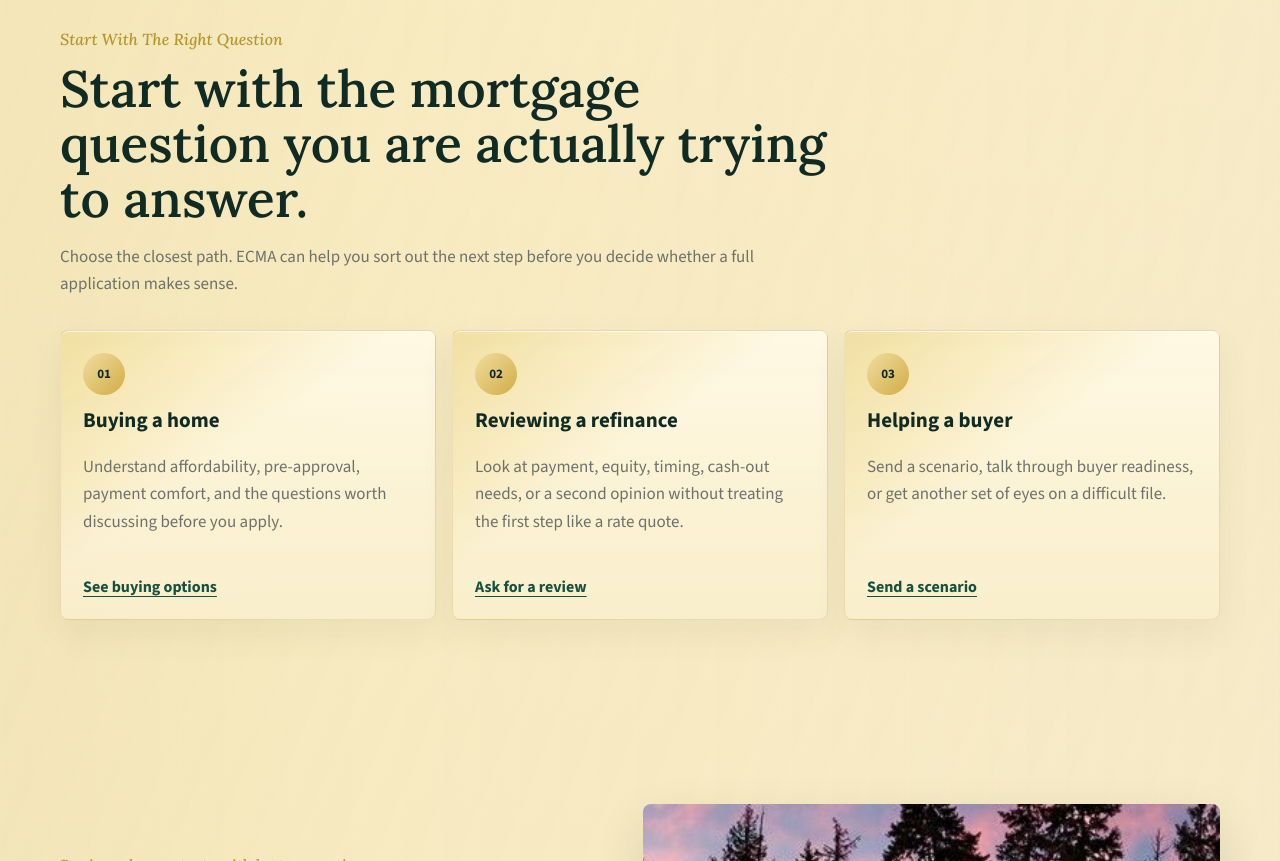
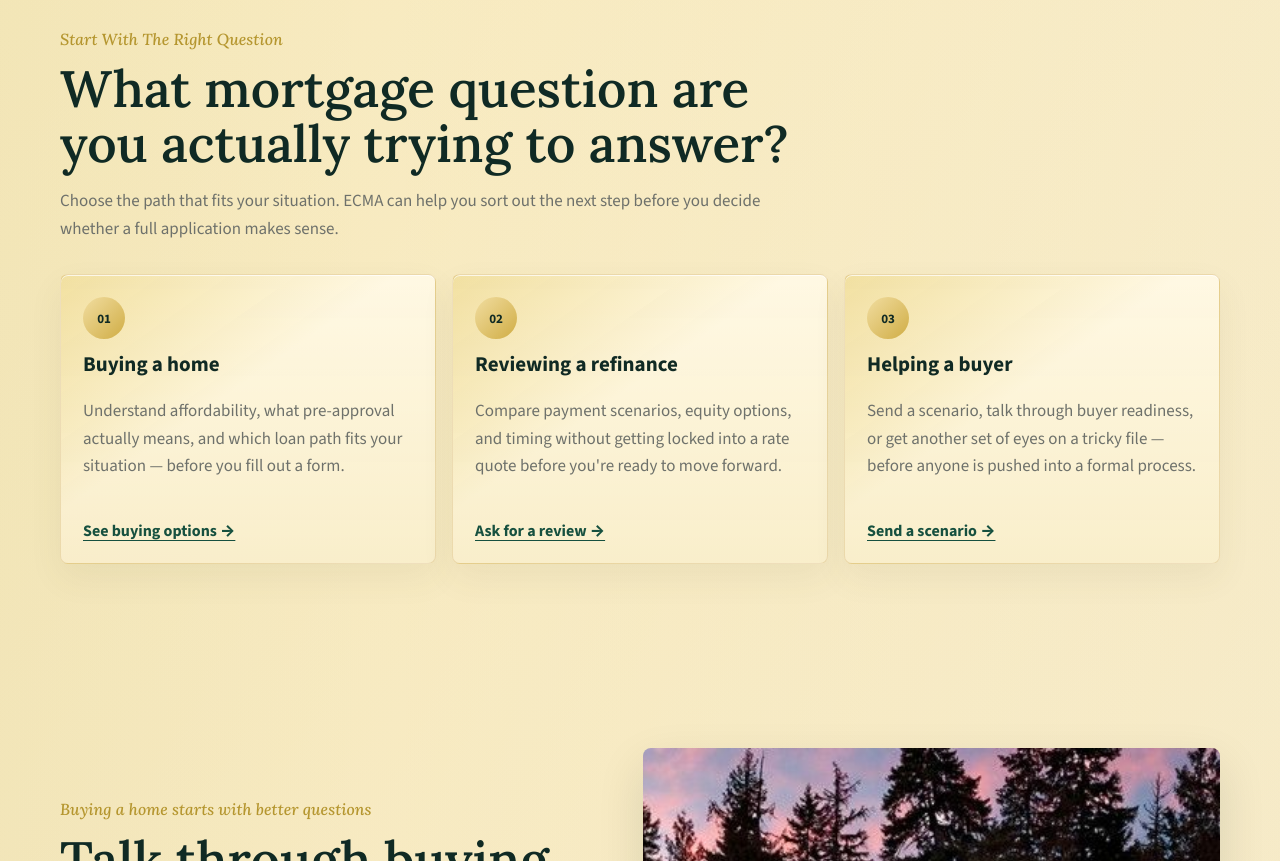
Before and after one commit to jordansshaw-pixel/ecma-website, a website built with Vite: page index.html in a window 1280 px wide. Shown: the part 1147-2008 px from the top of the page. Built offline with nearby package versions, Linux system fonts and the light colour scheme; a script that the page names is missing.

Commit message:
Update ECMA situation router copy

```diff
--- a/index.html
+++ b/index.html
@@ -75,10 +75,10 @@
       <section class="situation-router section-wrap" aria-labelledby="router-title">
         <div class="section-heading">
           <p class="eyebrow">Start With The Right Question</p>
-          <h2 id="router-title">Start with the mortgage question you are actually trying to answer.</h2>
+          <h2 id="router-title">What mortgage question are you actually trying to answer?</h2>
           <p>
-            Choose the closest path. ECMA can help you sort out the next step before you decide
-            whether a full application makes sense.
+            Choose the path that fits your situation. ECMA can help you sort out the next step
+            before you decide whether a full application makes sense.
           </p>
         </div>
 
@@ -87,30 +87,30 @@
             <span class="path-number">01</span>
             <h3>Buying a home</h3>
             <p>
-              Understand affordability, pre-approval, payment comfort, and the questions worth
-              discussing before you apply.
+              Understand affordability, what pre-approval actually means, and which loan path fits
+              your situation — before you fill out a form.
             </p>
-            <a href="#purchase-options">See buying options</a>
+            <a href="#purchase-options">See buying options →</a>
           </article>
 
           <article class="path-card" id="refinance">
             <span class="path-number">02</span>
             <h3>Reviewing a refinance</h3>
             <p>
-              Look at payment, equity, timing, cash-out needs, or a second opinion without treating
-              the first step like a rate quote.
+              Compare payment scenarios, equity options, and timing without getting locked into a
+              rate quote before you're ready to move forward.
             </p>
-            <a href="#start-conversation">Ask for a review</a>
+            <a href="#start-conversation">Ask for a review →</a>
           </article>
 
           <article class="path-card" id="partners">
             <span class="path-number">03</span>
             <h3>Helping a buyer</h3>
             <p>
-              Send a scenario, talk through buyer readiness, or get another set of eyes on a
-              difficult file.
+              Send a scenario, talk through buyer readiness, or get another set of eyes on a tricky
+              file — before anyone is pushed into a formal process.
             </p>
-            <a href="#start-conversation">Send a scenario</a>
+            <a href="#start-conversation">Send a scenario →</a>
           </article>
         </div>
       </section>
```
